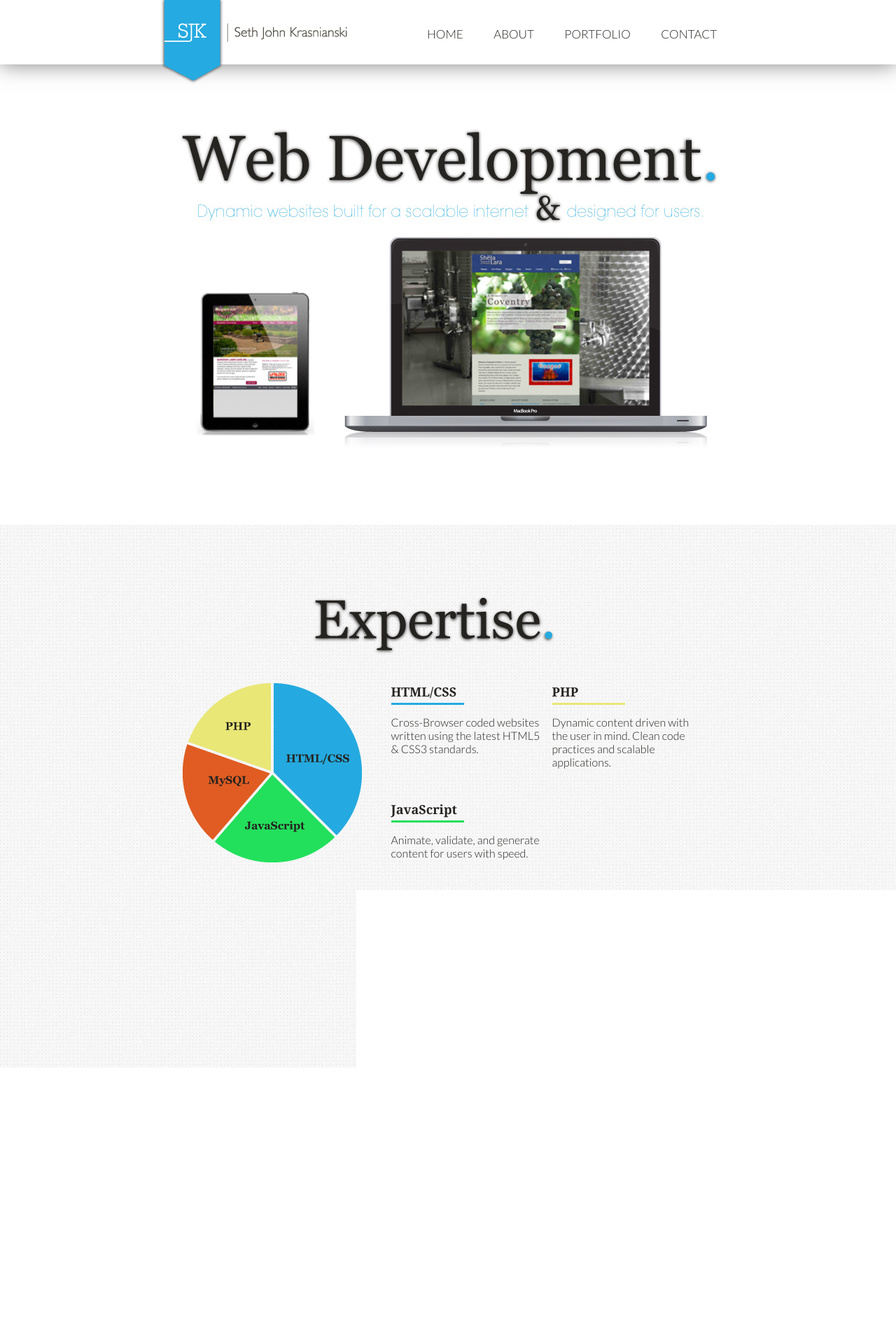
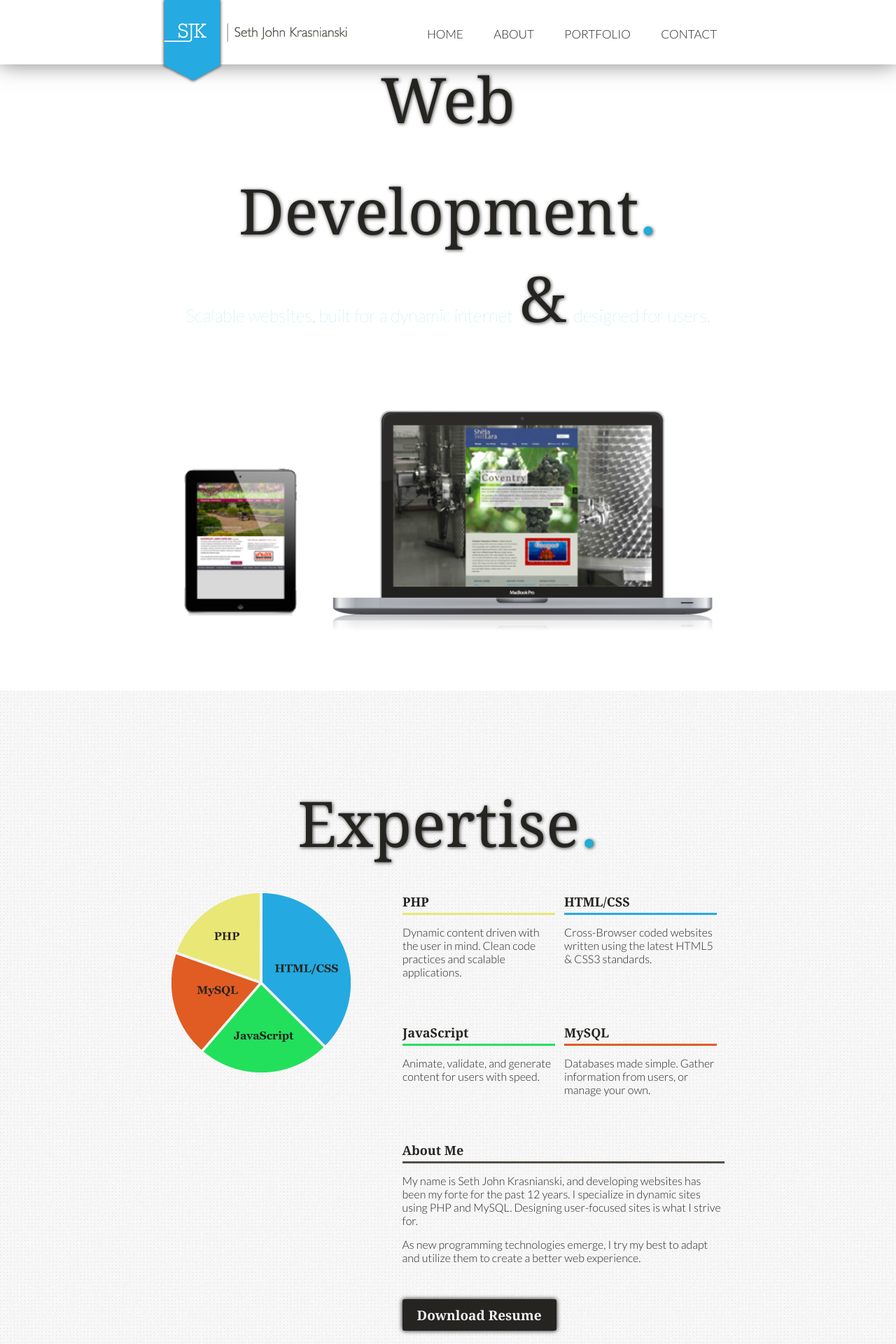
Before and after one commit to sethkrasnianski/sjk-studios, a PHP site: page / in a window 1280 px wide. Shown: the top 1920 px of the page at 70% size. Before the commit the page ends 1521 px from the top, so only its background shows below. Run offline with PHP 8.4, Linux system fonts and the light colour scheme; data that the repository does not hold is empty; some libraries are stand-ins or nearby versions.

```diff
--- a/about.php
+++ b/about.php
@@ -1,21 +1,23 @@
 <section id="about">
-					<img src="images/about_head.png" alt="SJK | About"/><br/>
+	<div class="textCenter">
+		<h1 class="georgia">Expertise<span class="p">.</span></h1>
+	</div>
 	<div id="about_wrapper">
 		<img id="about_graph" src="images/about_graph.png" alt="SJK | Coding Skills"/>
 		<ul>
-							<li id="code_description">
+			<li class="code_description">
 				<h1 style="border-bottom:3px solid #E9E776;">PHP</h1>
 				<p>Dynamic content driven with the user in mind. Clean code practices and scalable applications.</p>
 			</li>
-							<li id="code_description">
+			<li class="code_description">
 				<h1 style="border-bottom:3px solid #25AAE1;">HTML/CSS</h1>
 				<p>Cross-Browser coded websites written using the latest HTML5 &amp; CSS3 standards.</p>
 			</li>
-							<li id="code_description">
+			<li class="code_description">
 				<h1 style="border-bottom:3px solid #23E15C;">JavaScript</h1>
 				<p>Animate, validate, and generate content for users with speed. </p>
 			</li>
-							<li id="code_description">
+			<li class="code_description">
 				<h1 style="border-bottom:3px solid #E15C23;">MySQL</h1>
 				<p>Databases made simple. Gather information from users, or manage your own.</p>
 			</li>
@@ -24,7 +26,7 @@
 				<p>My name is Seth John Krasnianski, and developing websites has been my forte for the past 12 years. I specialize in dynamic sites using PHP and MySQL. Designing user-focused sites is what I strive for.</p>
 				<p>As new programming technologies emerge, I try my best to adapt and utilize them to create a better web experience.</p>
 			</li>
+			<a href="resume.pdf" alt="SJK | Resume 2012"><div id="button">Download Resume</div></a>
 		</ul>
-						<a href="resume.pdf" alt="SJK | Resume 2012"><div id="button">Download Resume</div></a>
 	</div>
 </section>
--- a/css/styles.css
+++ b/css/styles.css
@@ -64,7 +64,7 @@
 		font-weight:bold;
 		font-family:Georgia, Times, serif;
 	}
-	#code_description, #about ul {
+	#about ul {
 		float:right;
 	}
 	#about ul, #portfolio ul {
@@ -110,14 +110,16 @@
 	#home, #about, #portfolio, #contact {
 		text-align:center;
 	}
+	.textCenter {text-align: center;}
+	#home .inner {width: 82%; margin: auto;}
+		#home img {margin-top:100px; width: 100%;}
+		.georgia {font-family: georgia; font-weight: 300!important; font-size: 90px!important; text-shadow: 1px 1px 5px rgba(0,0,0, 0.7);}
+		.georgia.amp {font-size: 50px; margin: 0 10px;}
+		.p {font-size: 135px; color: #1FADD5;}
+		#home h3 {font-weight: 100;font-size: 1.56em; color: #93D5EF;}
 
-	#home .inner {width: 775px; height: 590px; margin: auto;}
 
-	#home img {
-		margin-top:100px;
-	}
 	/*About*/
-	#about #button {margin: 50px 367px;}
 	#about_wrapper {
 		margin:33px auto;
 		width:900px;
@@ -127,19 +129,20 @@
 	}
 	#about ul, #about img {display: inline-block;}
 	#about ul, #about #button {float: none;}
-	#about img {vertical-align: top; margin-right: 38px;}
+	#about img {vertical-align: top; margin-right: 70px;}
 	#about ul {width:460px;}
-	#about_p, #code_description {
+	#about_p, .code_description {
 		text-align:left;
 	}
-	#code_description {
-		width:220px;
+	.code_description {
+		vertical-align: top;
+		display: inline-block;
+		width:218px;
 		padding-bottom:65px;
 		margin-right:10px;
 	}
 	#about h1 {
 		font-size:18px;
-		width:104px;
 		padding-bottom:4px;
 	}
 	#about p {
--- a/head.php
+++ b/head.php
@@ -5,7 +5,8 @@
 	<meta http-equiv="Content-Type" content="text/html; charset=UTF-8">
 	<meta name = "viewport" content = "width=device-width, maximum-scale = 1, minimum-scale=1" />
 	<link rel="shortcut icon" type="image/x-icon" href="images/favicon.ico">
-	<link href='http://fonts.googleapis.com/css?family=Lato:300' rel='stylesheet' type='text/css'>
+	<link href='http://fonts.googleapis.com/css?family=Lato:100,300' rel='stylesheet' type='text/css'>
+	<link href='http://fonts.googleapis.com/css?family=Yanone+Kaffeesatz:400,200' rel='stylesheet' type='text/css'>
 	<link rel="stylesheet" type="text/css" href="css/styles.css" media="all" />
 	<script src="https://ajax.googleapis.com/ajax/libs/jquery/1.7.2/jquery.min.js"></script>
 	<script type="text/javascript" src="js/functions.js"></script>
--- a/home.php
+++ b/home.php
@@ -1,5 +1,8 @@
 <section id="home">
 	<div class="inner">
-		<img src="images/home.jpg" width="775" height="491" alt="SJK | Home"/>
+		<h1 class="georgia">Web Development<span class="p">.</span></h1>
+		<h3>Scalable websites, built for a dynamic internet<span class="amp georgia">&amp;</span>designed for users.</h3>
+		<img src="images/home-hero.png" alt="Scalable websites, built for a dynamic internet &amp; Designed for users." title="Scalable websites, built for a dynamic internet &amp; Designed for users." />
+
 	</div>
 </section>
--- a/js/functions.js
+++ b/js/functions.js
@@ -45,4 +45,19 @@ $(document).ready(function() {
     return [];
   }
 
+  $(window).bind('resize', function(){
+      var containerSize  = 775,
+          textPercentage = 0.17391304347826086956521739130435, /* 40/230 */
+          textRatio      = containerSize * textPercentage,
+          textEms        = textRatio / 14;
+
+      $('.container h3').css('fontSize', textEms+"em");
+
+  console.log(containerSize+'\n');
+  console.log(textPercentage+'\n');
+  console.log(textRatio+'\n');
+  console.log(textEms+'\n');
+
+  }).trigger('resize');
+
 });
```
Also changed, not shown: other parts of css/styles.css (+6 -18 lines), contact.php (indentation only), images/home-hero.png (added), 1 other file. Lines whose indentation alone changed are shown as unchanged.
